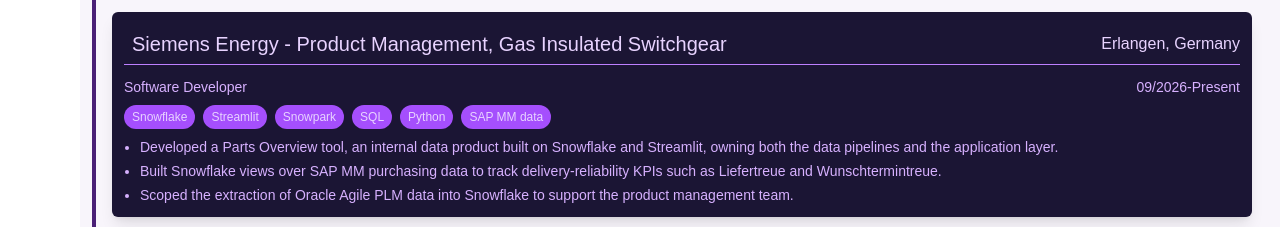
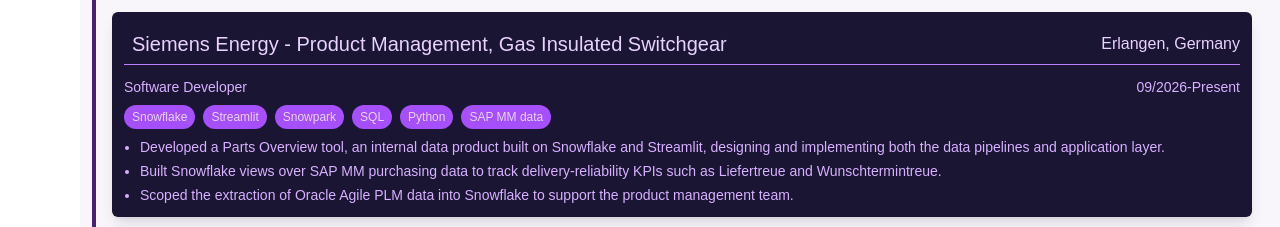
Before and after one commit to me-safya/Akshat-s-Portfolio-master, a React app in the folder client/: page / in a window 1280 px wide. Shown: the part 1640-1867 px from the top of the page. Built offline with nearby package versions, Linux system fonts and the light colour scheme; a web font is replaced by a local one.

Commit message:
Parts overview Project added

```diff
--- a/client/src/components/EdNEx.jsx
+++ b/client/src/components/EdNEx.jsx
@@ -30,7 +30,7 @@
   startDate: "09/2026",
   endDate: "Present",
   responsibilities: [
-    "Developed a Parts Overview tool, an internal data product built on Snowflake and Streamlit, owning both the data pipelines and the application layer.",
+    "Developed a Parts Overview tool, an internal data product built on Snowflake and Streamlit, designing and implementing both the data pipelines and application layer.",
     "Built Snowflake views over SAP MM purchasing data to track delivery-reliability KPIs such as Liefertreue and Wunschtermintreue.",
     "Scoped the extraction of Oracle Agile PLM data into Snowflake to support the product management team.",
   ],
```
